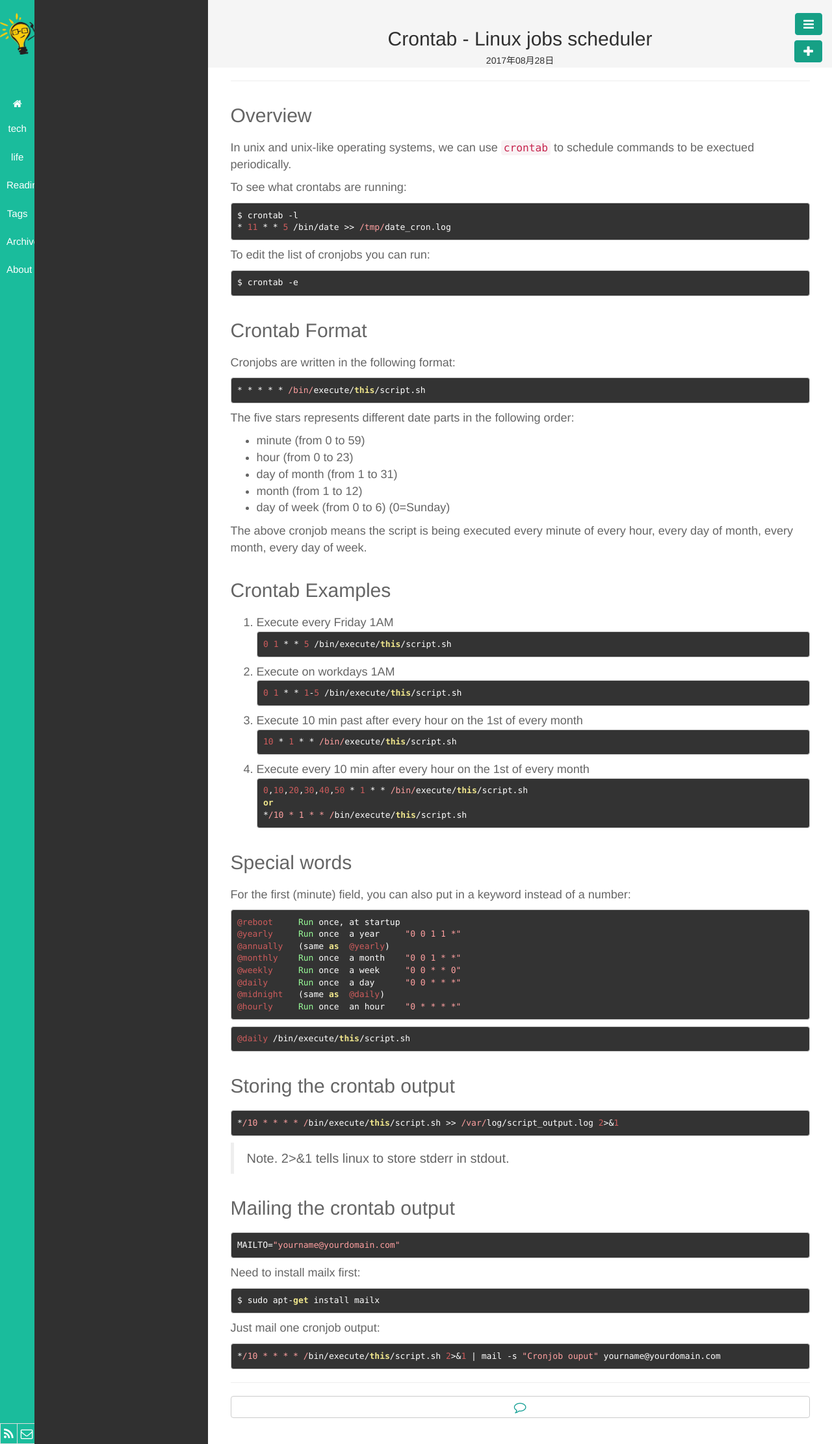
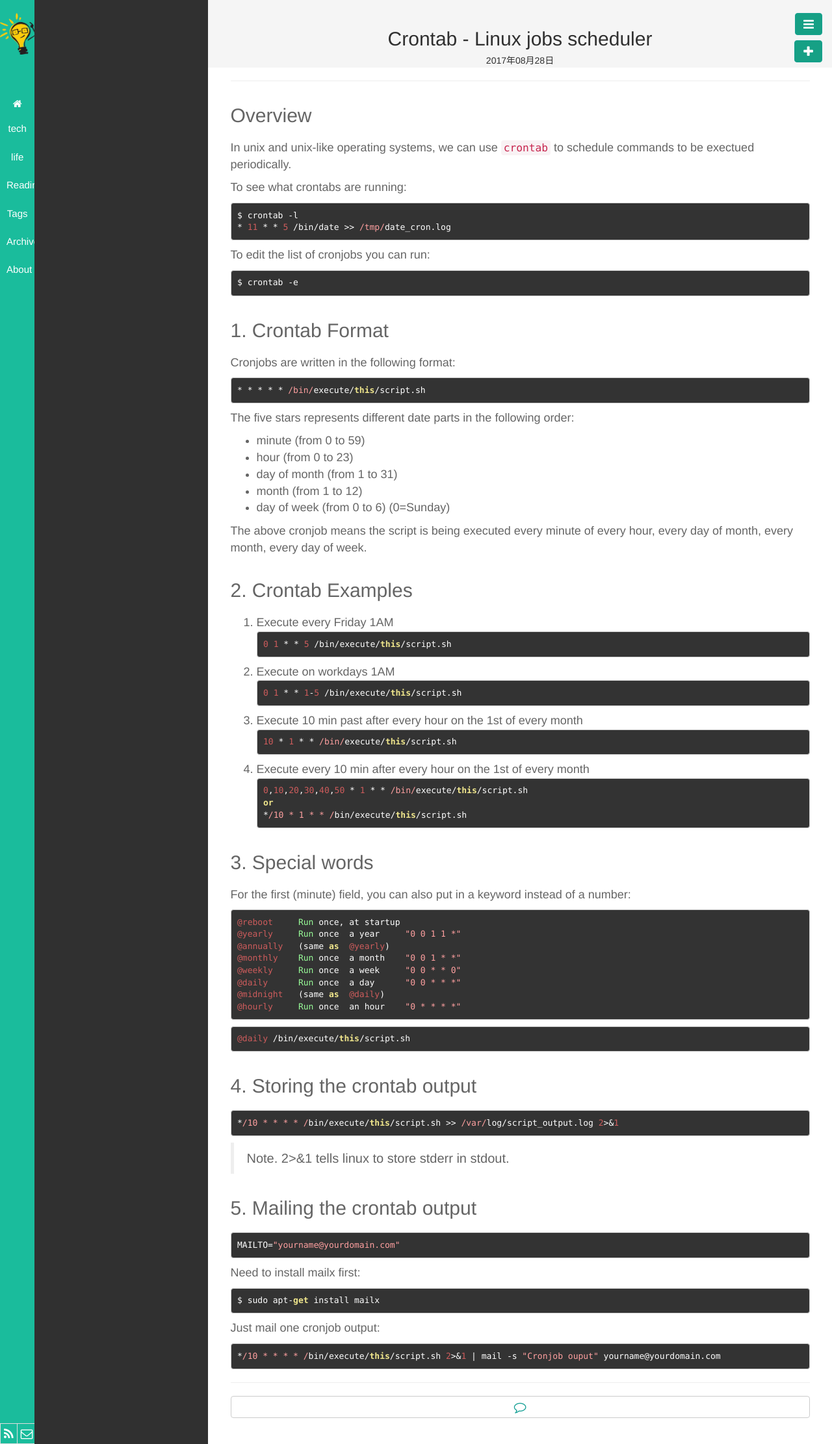
Before and after one commit to wenchma/wenchma.github.io, a Jekyll site: the page built from _posts/2017-08-28-crontab-linux-jobs-scheduler.md, in a window 1280 px wide. Shown: the whole page at 65% size. Built offline with Jekyll 4.4.1, drawn with Linux system fonts in a browser that asks for light colours.

Commit message:
Add title index

````diff
--- a/_posts/2017-08-28-crontab-linux-jobs-scheduler.md
+++ b/_posts/2017-08-28-crontab-linux-jobs-scheduler.md
@@ -24,7 +24,7 @@ To edit the list of cronjobs you can run:
 $ crontab -e
 ```
 
-## Crontab Format
+## 1. Crontab Format
 
 Cronjobs are written in the following format:
 
@@ -42,7 +42,7 @@ The five stars represents different date parts in the following order:
 
 The above cronjob means the script is being executed every minute of every hour, every day of month, every month, every day of week.
 
-## Crontab Examples
+## 2. Crontab Examples
 
 1. Execute every Friday 1AM
 ```
@@ -66,7 +66,7 @@ or
 */10 * 1 * * /bin/execute/this/script.sh
 ```
 
-## Special words
+## 3. Special words
 
 For the first (minute) field, you can also put in a keyword instead of a number:
 
@@ -85,7 +85,7 @@ For the first (minute) field, you can also put in a keyword instead of a number:
 @daily /bin/execute/this/script.sh
 ```
 
-## Storing the crontab output
+## 4. Storing the crontab output
 
 ```
 */10 * * * * /bin/execute/this/script.sh >> /var/log/script_output.log 2>&1
@@ -93,7 +93,7 @@ For the first (minute) field, you can also put in a keyword instead of a number:
 
 > Note. 2>&1 tells linux to store stderr in stdout.
 
-## Mailing the crontab output
+## 5. Mailing the crontab output
 
 ```
 MAILTO="yourname@yourdomain.com"
````
